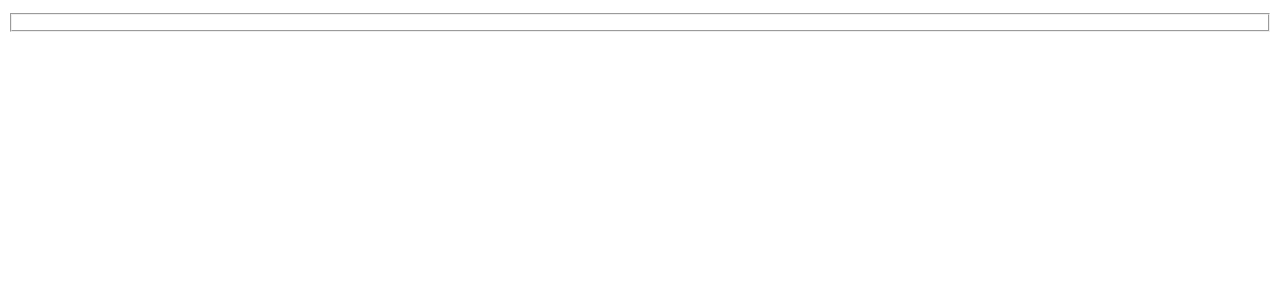
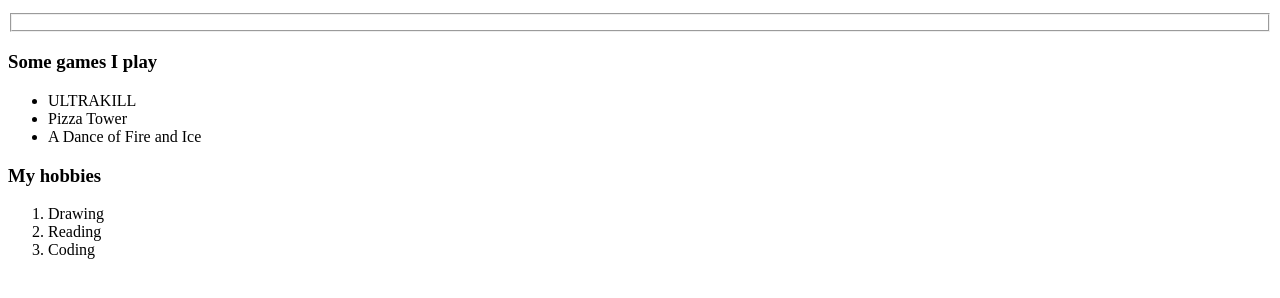
Before and after one commit to ZerkleT/ZerkleT.Github.io.unpublished, a plain HTML site: page index.html in a window 1280 px wide. Shown: the part 502-800 px from the top of the page. Drawn offline with Linux system fonts and the light colour scheme.

Commit message:
Some extra things about me

```diff
--- a/index.html
+++ b/index.html
@@ -9,9 +9,21 @@
     <h1>Hello World</h1>
     <h2>This is my summer camp diary!</h2>
     <p>hamburger gaming</p>
-    <img src="https://www.google.com/imgres?imgurl=https%3A%2F%2Fi1.sndcdn.com%2Fartworks-C1JVRXrWOShmPRZi-rTA5Vg-t500x500.jpg&tbnid=h5a8RCelbZhw7M&vet=12ahUKEwidhfKUur7_AhURiO4BHdx0BdUQMygTegUIARCXAg..i&imgrefurl=https%3A%2F%2Fsoundcloud.com%2Fcharcoal-catto%2Fpizza-tower-here-comes-the-noise&docid=QgXT8LfOa11MZM&w=500&h=500&q=the%20noise%20pizza%20tower%20image&ved=2ahUKEwidhfKUur7_AhURiO4BHdx0BdUQMygTegUIARCXAg" alt="woag gaming">
+    <!--Gotta figure out how to make the image show up-->
+    <img src="https://www.google.com/imgres?imgurl=https%3A%2F%2Fi1.sndcdn.com%2Fartworks-C1JVRXrWOShmPRZi-rTA5Vg-t500x500.jpg&tbnid=h5a8RCelbZhw7M&vet=12ahUKEwidhfKUur7_AhURiO4BHdx0BdUQMygTegUIARCXAg..i&imgrefurl=https%3A%2F%2Fsoundcloud.com%2Fcharcoal-catto%2Fpizza-tower-here-comes-the-noise&docid=QgXT8LfOa11MZM&w=500&h=500&q=the%20noise%20pizza%20tower%20image&ved=2ahUKEwidhfKUur7_AhURiO4BHdx0BdUQMygTegUIARCXAg" alt="Noise is calling pick up phone">
     <p>wow is so <a href="https://store.steampowered.com">gaming</a> incredible</p>
     <fieldset></fieldset>
-
+    <h3>Some games I play</h3>
+    <ul>
+        <li>ULTRAKILL</li>
+        <li>Pizza Tower</li>
+        <li>A Dance of Fire and Ice</li>
+    </ul>
+    <h3>My hobbies</h3>
+    <ol>
+        <li>Drawing</li>
+        <li>Reading</li>
+        <li>Coding</li>
+    </ol>
 </body>
 </html>
```
